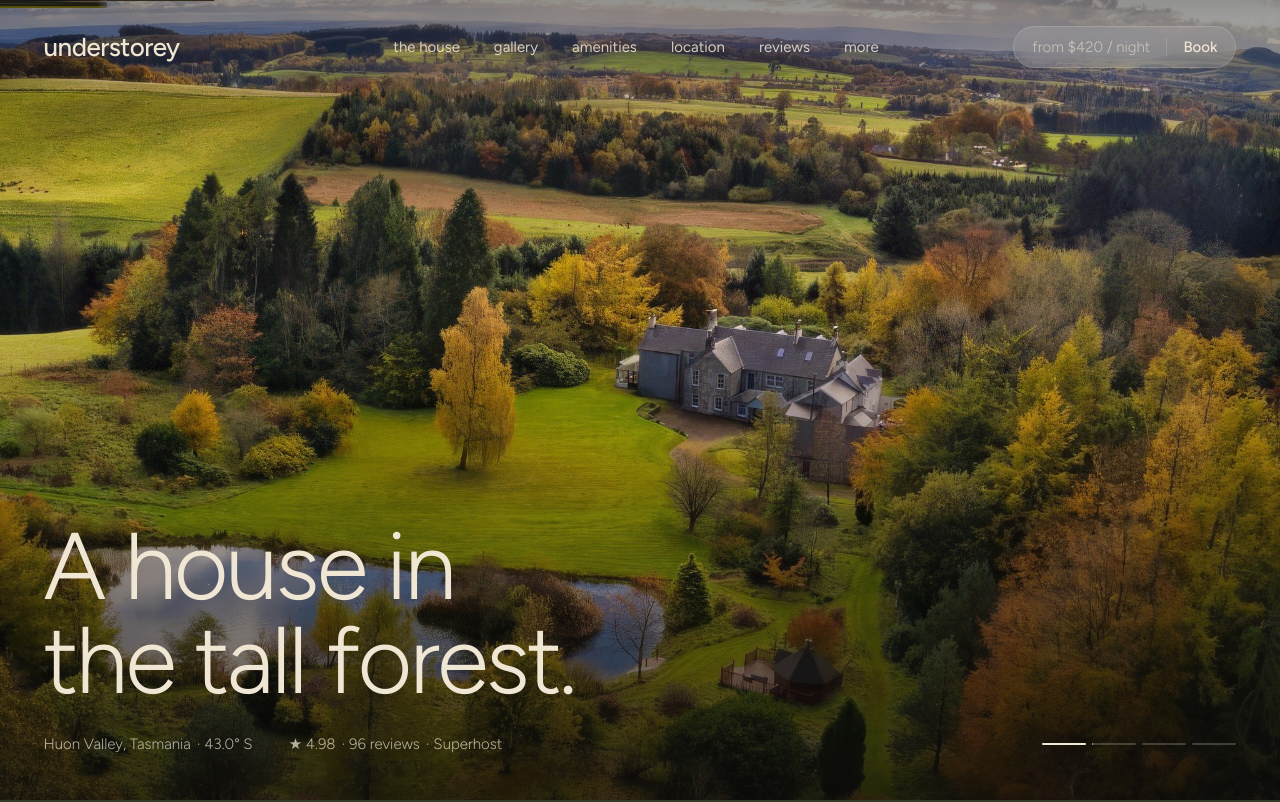
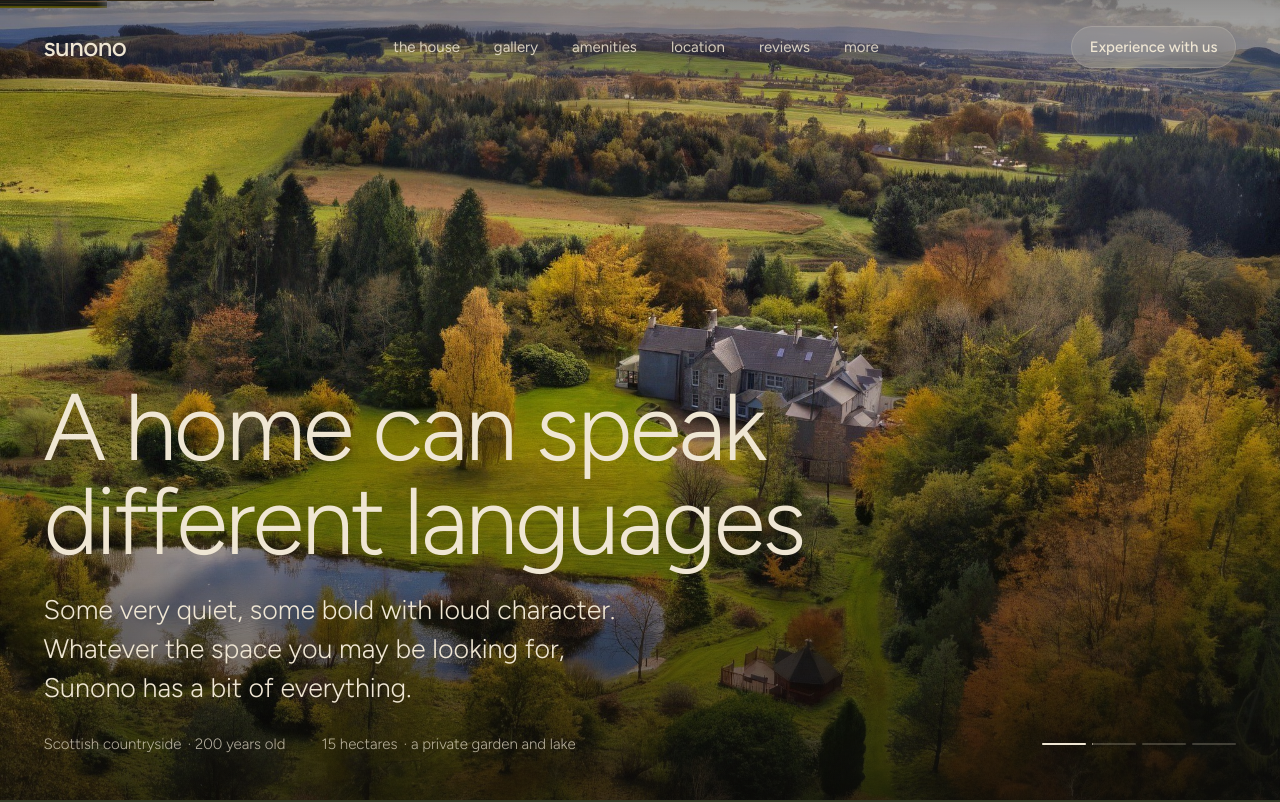
Before and after one commit to Design-Responsible/Sunono-Retreat_Beyondsite, an Astro site: page / in a window 1280 px wide. Shown: the top 802 px of the page. Built offline with nearby package versions, Linux system fonts and the light colour scheme; Astro itself is replaced by a stand-in of ours.

Commit message:
Header and hero: Sunono name, Experience with us, new hero copy
Co-Authored-By: Claude Opus 5.5 <noreply@anthropic.com>
Claude-Session: https://claude.ai/code/session_01Aj323yB7RvRLZnE4U1LVQF

```diff
--- a/src/components/Header.astro
+++ b/src/components/Header.astro
@@ -18,13 +18,13 @@ const h = (href: string) => (href.startsWith('#') ? `${base}${href}` : href);
       </div>
     </nav>
     <a class="book" href={h('#book')}>
-      <span class="from">{site.priceFrom}</span><span class="sep" aria-hidden="true"></span><span class="go">Book</span>
+      <span class="go">{site.cta}</span>
     </a>
     <button class="burger" aria-label="Open menu" aria-expanded="false" data-burger><Icon name="menu" /></button>
   </div>
   <div class="sheet" data-sheet>
     {[...nav, ...navMore].map((l) => <a href={h(l.href)}>{l.label}</a>)}
-    <a class="btn btn-cream" href={h('#book')}>Book · {site.priceFrom}</a>
+    <a class="btn btn-cream" href={h('#book')}>{site.cta}</a>
   </div>
 </header>
 
--- a/src/components/Hero.astro
+++ b/src/components/Hero.astro
@@ -15,6 +15,7 @@ const SLATS = 12;
     <div class="titles">
       <h1 class="t-display l1">{hero.line1}</h1>
       <p class="t-display l2">{hero.line2}</p>
+      <p class="t-lead sub">{hero.sub}</p>
     </div>
     <div class="meta">
       <div class="facts">{hero.place.map((f) => <p>{f}</p>)}</div>
@@ -44,6 +45,7 @@ const SLATS = 12;
   .l1 { animation-delay: .5s; }
   .l2 { animation-delay: .65s; color: var(--cream); }
   @keyframes rise { to { opacity: 1; transform: none; } }
+  .sub { max-width: 34ch; margin-top: 22px; color: var(--cream); opacity: 0; transform: translateY(24px); animation: rise 1.2s .85s var(--ease-out) forwards; }
   .meta { display: flex; gap: 10px 36px; flex-wrap: wrap; font-size: 15px; color: var(--cream-soft); opacity: 0; animation: rise 1.2s .95s var(--ease-out) forwards; }
   .facts { display: flex; gap: 6px; }
   .bars { display: flex; gap: 6px; align-self: center; }
--- a/src/data/content.ts
+++ b/src/data/content.ts
@@ -7,7 +7,8 @@
 // ─────────────────────────────────────────────────────────────────────────────
 
 export const site = {
-  name: 'understorey',
+  name: 'sunono',
+  cta: 'Experience with us', // header button
   email: 'stay@understorey.example',
   phone: '+61 400 000 000',
   address: ['12 Example Road', 'Huon Valley TAS 7109'],
@@ -31,10 +32,11 @@ export const navMore = [
 ];
 
 export const hero = {
-  line1: 'A house in',
-  line2: 'the tall forest.',
-  place: ['Huon Valley, Tasmania', '· 43.0° S'],
-  facts: ['★ 4.98', '· 96 reviews', '· Superhost'],
+  line1: 'A home can speak',
+  line2: 'different languages',
+  sub: 'Some very quiet, some bold with loud character. Whatever the space you may be looking for, Sunono has a bit of everything.',
+  place: ['Scottish countryside', '· 200 years old'],
+  facts: ['15 hectares', '· a private garden and lake'],
   photos: [
     { src: '/images/estate.jpg', alt: 'The house, its lawn and the lake from above' },
     { src: '/images/house.jpg', alt: 'The house' },
```
